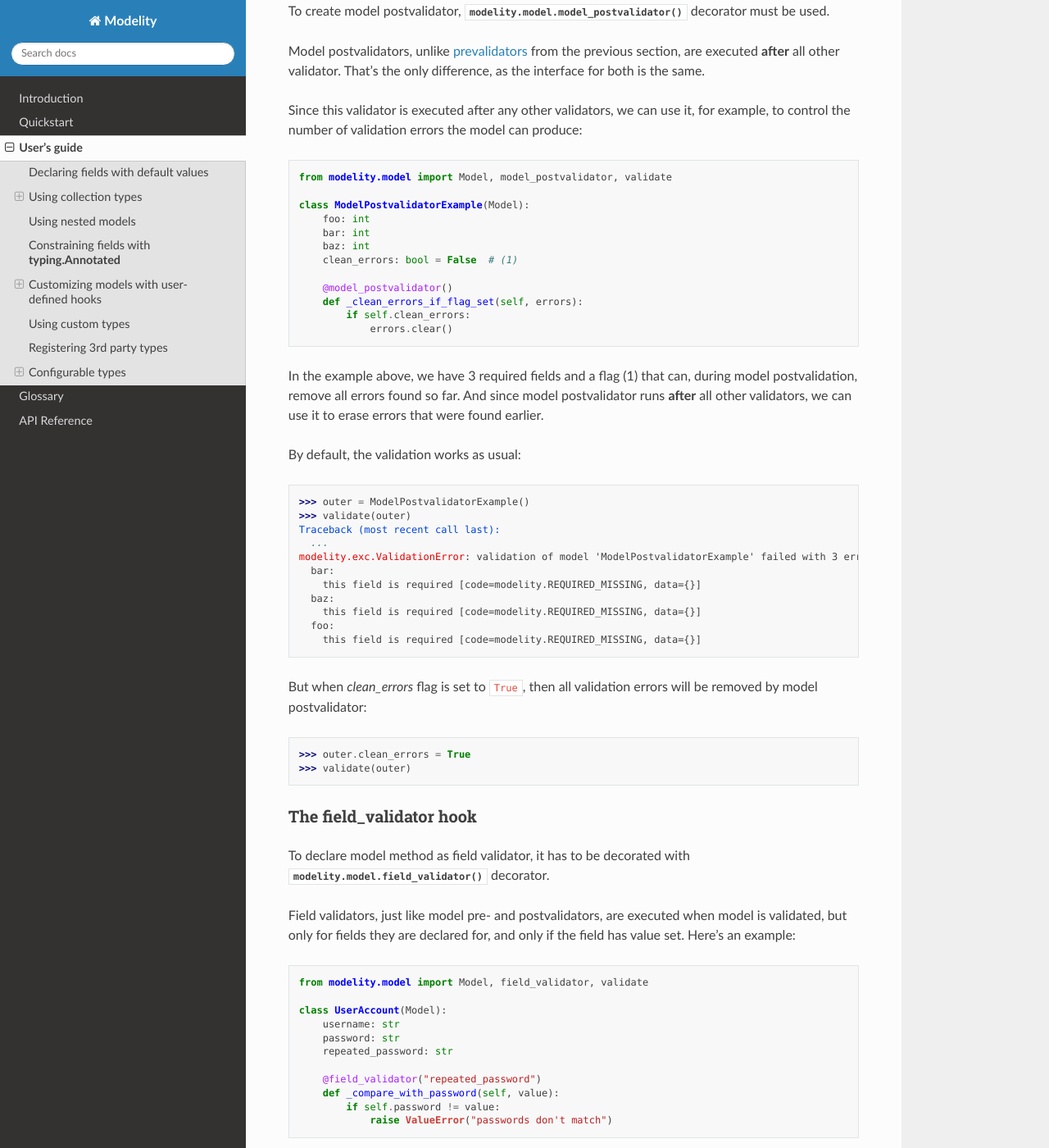
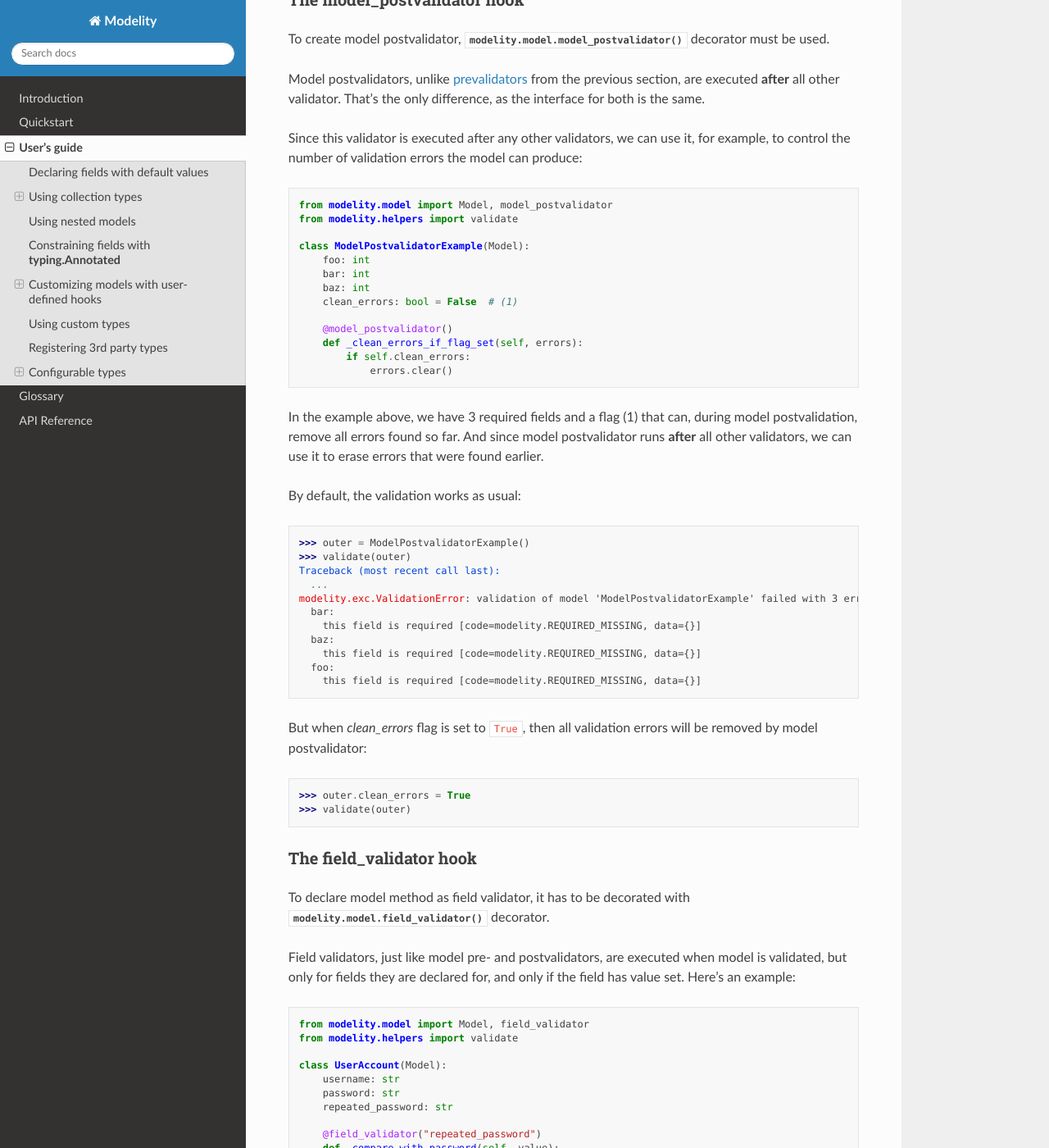
Before and after one commit to mwiatrzyk/modelity, a Sphinx documentation site: the page built from docs/source/guide.rst, in a window 1280 px wide and 1400 px high, scrolled down 16063 px. Shown: the whole window at 82% size. Built offline with Sphinx 7.4.7 and the Read the Docs theme 3.1.0, drawn with Linux system fonts in a browser that asks for light colours; some of the changed text lies outside the part shown.

Commit message:
refa!: the function `modelity.model.validate` was moved to `modelity.helpers`

```diff
--- a/docs/source/guide.rst
+++ b/docs/source/guide.rst
@@ -438,7 +438,7 @@ validated when :meth:`modelity.model.validate` is used on the parent model:
 
 .. doctest::
 
-    >>> from modelity.model import validate
+    >>> from modelity.helpers import validate
     >>> validate(company)
     Traceback (most recent call last):
       ...
@@ -536,7 +536,7 @@ validation stage, so such model will now fail validation:
 
 .. doctest::
 
-    >>> from modelity.model import validate
+    >>> from modelity.helpers import validate
     >>> validate(m)
     Traceback (most recent call last):
       ...
@@ -691,7 +691,8 @@ normalization:
 
     import math
 
-    from modelity.model import Model, field_postprocessor, validate
+    from modelity.model import Model, field_postprocessor
+    from modelity.helpers import validate
 
     class Vec2d(Model):
         x: float
@@ -843,7 +844,8 @@ even if defined for the nested model. Here's an example:
 
 .. testcode::
 
-    from modelity.model import Model, model_prevalidator, validate
+    from modelity.model import Model, model_prevalidator
+    from modelity.helpers import validate
 
     class Outer(Model):
 
@@ -901,7 +903,8 @@ example, to control the number of validation errors the model can produce:
 
 .. testcode::
 
-    from modelity.model import Model, model_postvalidator, validate
+    from modelity.model import Model, model_postvalidator
+    from modelity.helpers import validate
 
     class ModelPostvalidatorExample(Model):
         foo: int
@@ -955,7 +958,8 @@ field has value set. Here's an example:
 
 .. testcode::
 
-    from modelity.model import Model, field_validator, validate
+    from modelity.model import Model, field_validator
+    from modelity.helpers import validate
 
     class UserAccount(Model):
         username: str
--- a/docs/source/quickstart.rst
+++ b/docs/source/quickstart.rst
@@ -140,7 +140,7 @@ And if the field was not set to a valid value, then
 .. important::
 
     It is recommended to always check validity of the model by running
-    :func:`modelity.model.validate` function after modifications are done.
+    :func:`modelity.helpers.validate` function after modifications are done.
 
 Clearing fields
 ^^^^^^^^^^^^^^^
@@ -268,7 +268,7 @@ the model with data (for example, as the user is filling in the form in the UI)
 with no need for any additional mechanism, and validate it once all the data
 was entered. That's why Modelity will not complain about missing required
 fields in the constructor; it simply defers this check until
-:func:`modelity.model.validate` function is called.
+:func:`modelity.helpers.validate` function is called.
 
 Let's now see how these 2 stages work in practice.
 
@@ -276,7 +276,7 @@ First, let's check if the ``empty`` model created above is valid:
 
 .. doctest::
 
-    >>> from modelity.model import validate
+    >>> from modelity.helpers import validate
     >>> validate(empty)
     Traceback (most recent call last):
       ...
```
Also changed, not shown: 4 other files.
